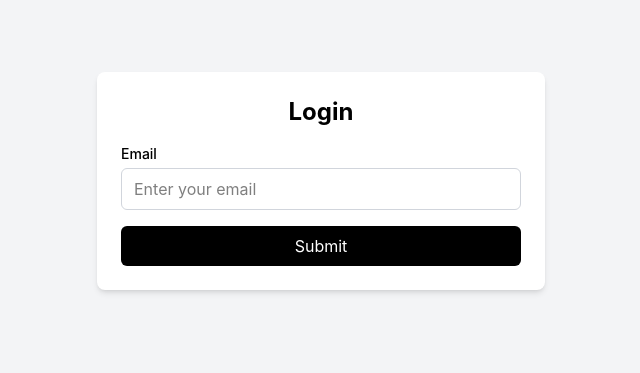
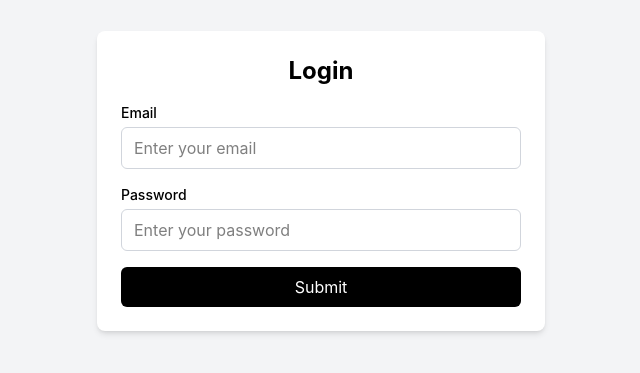
Before and after one commit to rawdaymohamed/ClientFlow, a React (Vite) app in the folder client/: page /login in a window 1280 px wide. Shown: the part 219-592 px from the top of the page, without its empty margins (319-959 px from the left). Built offline with nearby package versions, Linux system fonts and the light colour scheme.

Commit message:
feat: add password field to login form

```diff
--- a/client/src/pages/Login.jsx
+++ b/client/src/pages/Login.jsx
@@ -25,7 +25,15 @@ const Login = () => {
               className="w-full rounded-md border border-gray-300 px-3 py-2 outline-none focus:ring-2 focus:ring-gray-400"
             />
           </div>
-
+          <div>
+            <label className="block mb-1 text-sm font-medium">Password</label>
+            <input
+              type="password"
+              placeholder="Enter your password"
+              {...register("password")}
+              className="w-full rounded-md border border-gray-300 px-3 py-2 outline-none focus:ring-2 focus:ring-gray-400"
+            />
+          </div>
           <button
             type="submit"
             className="w-full rounded-md bg-black px-4 py-2 text-white"
```
